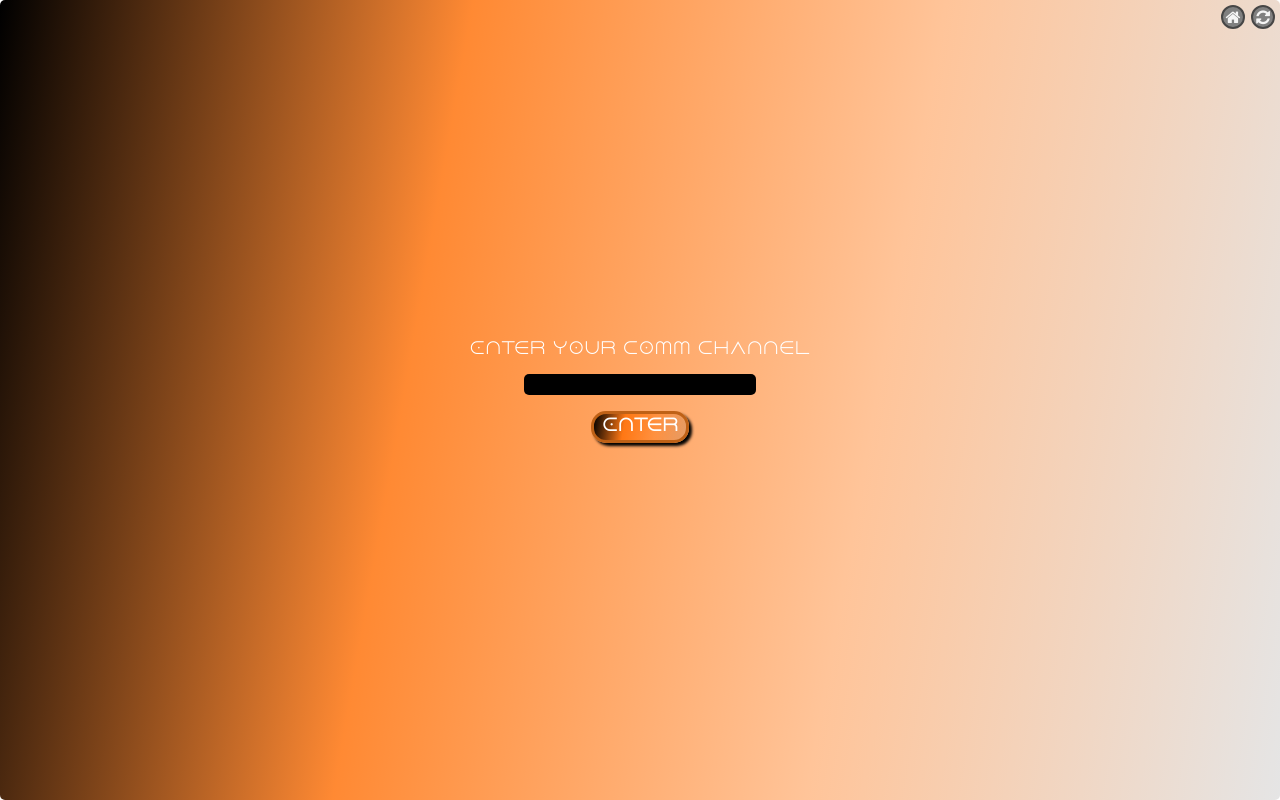
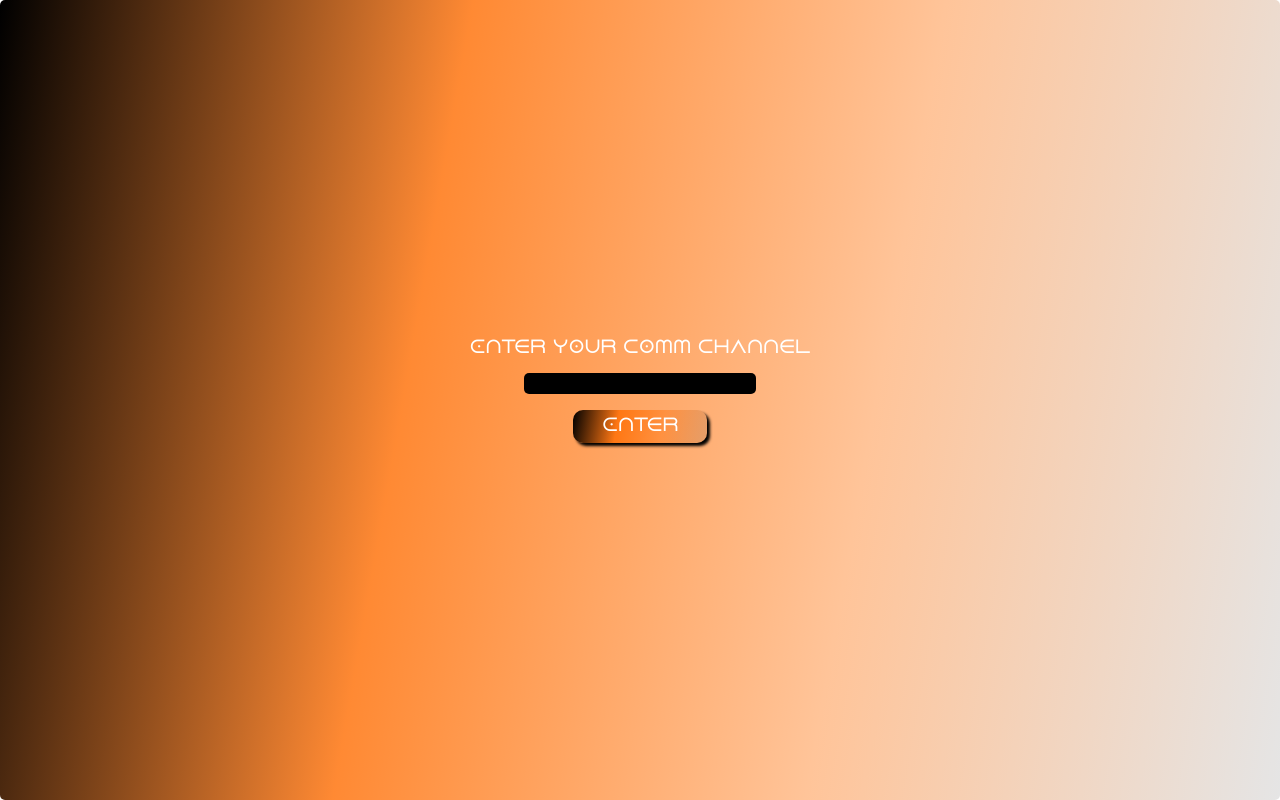
Before and after one commit to Fairdose/dune-counter-app, a Svelte app: page / in a window 1280 px wide. Built offline with nearby package versions, Linux system fonts and the light colour scheme.

Commit message:
CTA button behavior changed - BOth refresh and exit room button moved to [room].svelte file

```diff
--- a/src/App.svelte
+++ b/src/App.svelte
@@ -10,45 +10,10 @@
         <link rel="stylesheet" href="https://cdnjs.cloudflare.com/ajax/libs/font-awesome/4.7.0/css/font-awesome.min.css">
     </head>
     <main>
-        <div class="refresh" on:click={() => document.location.href = document.location.href}>
-            <i class="fa fa-refresh"></i>
-        </div>
-        <div class="exit-room" on:click={() => navigate('/', {replace: true})}>
-            <i class="fa fa-home"></i>
-        </div>
         <Route path="room/:room" component={Counter} />
         <Route path="/" component={Home} />
     </main>
 </Router>
 
 <style lang="scss">
-    .refresh,
-    .exit-room {
-      color: whitesmoke;
-      position: absolute;
-      background: grey;
-      border-radius: 50%;
-      width: 20px;
-      height: 20px;
-      display: flex;
-      justify-content: center;
-      align-items: center;
-      z-index: 9999;
-      cursor: pointer;
-      transition: transform 300ms linear;
-      border: 2px solid #464646;
-
-      &:is(.refresh) {
-        right: 5px;
-        top: 5px;
-        &:hover {
-          transform: rotate(45deg);
-        }
-      }
-
-      &:is(.exit-room) {
-        right: 35px;
-        top: 5px;
-      }
-    }
 </style>
--- a/src/routes/Home.svelte
+++ b/src/routes/Home.svelte
@@ -17,7 +17,7 @@
     <form class="input-section">
         <label>
             <span>Enter your comm channel</span>
-            <input bind:value={room.value} type="tel" name="room">
+            <input bind:value={room.value} name="room">
         </label>
         <button type="submit" on:click={joinRoom}>Enter</button>
     </form>
@@ -50,6 +50,7 @@
         text-align: center;
         justify-content: center;
         align-items: center;
+        font-weight: bold;
         span {
           margin-bottom: 1em;
         }
@@ -62,17 +63,18 @@
           text-align: center;
           color: aliceblue;
           font-family: $def-font;
+          outline: none;
         }
       }
 
       button {
         font-family: $def-font;
-        padding: 0.3em 0.5em;
+        padding: 0.5em 1.8em;
         font-weight: bolder;
         color: white;
         background: $dune-bck;
-        border: 3px solid #bf6116;
-        border-radius: 15px;
+        border: none;
+        border-radius: 10px;
         font-size: 1em;
         margin-top: 1em;
         margin-bottom: 1em;
--- a/src/routes/[room].svelte
+++ b/src/routes/[room].svelte
@@ -1,5 +1,5 @@
 <script>
-    import { useParams, navigate } from "svelte-navigator"
+    import {useParams, navigate} from "svelte-navigator"
 
     const params = useParams()
 
@@ -33,6 +33,12 @@
 
 <div id="counter-pad">
     <div class="tools">Room: {$params.room}</div>
+    <div class="refresh" on:click={() => document.location.href = document.location.href}>
+        <i class="fa fa-refresh"></i>
+    </div>
+    <div class="exit-room" on:click={() => navigate('/', {replace: true})}>
+        <i class="fa fa-home"></i>
+    </div>
     <div class="cp-momentum-counter">
         <span>Momentum</span>
         <span class="points-cta">
@@ -67,6 +73,7 @@
 <!--suppress CssUnknownTarget -->
 <style lang="scss">
   @import "src/assets/_variables";
+
   @font-face {
     font-family: dune_font;
     src: url("/static/fonts/Dune_Rise.ttf");
@@ -83,6 +90,38 @@
     font-weight: bolder;
     color: #e8e8e8;
     margin: 35px 0 0;
+
+    .refresh,
+    .exit-room {
+      color: whitesmoke;
+      position: absolute;
+      background: grey;
+      border-radius: 50%;
+      width: 20px;
+      height: 20px;
+      display: flex;
+      justify-content: center;
+      align-items: center;
+      z-index: 9999;
+      cursor: pointer;
+      transition: transform 300ms linear;
+      border: 2px solid #464646;
+      font-size: 0.7em;
+
+      &:is(.refresh) {
+        right: 5px;
+        top: 5px;
+
+        &:hover {
+          transform: rotate(45deg);
+        }
+      }
+
+      &:is(.exit-room) {
+        right: 35px;
+        top: 5px;
+      }
+    }
 
     .tools {
       font-size: 0.6em;
@@ -121,9 +160,11 @@
         & > em {
           font-size: 0.65em;
         }
+
         &.points-cta {
           margin-left: auto;
           display: flex;
+
           button {
             color: black;
             width: 1.7em;
```
